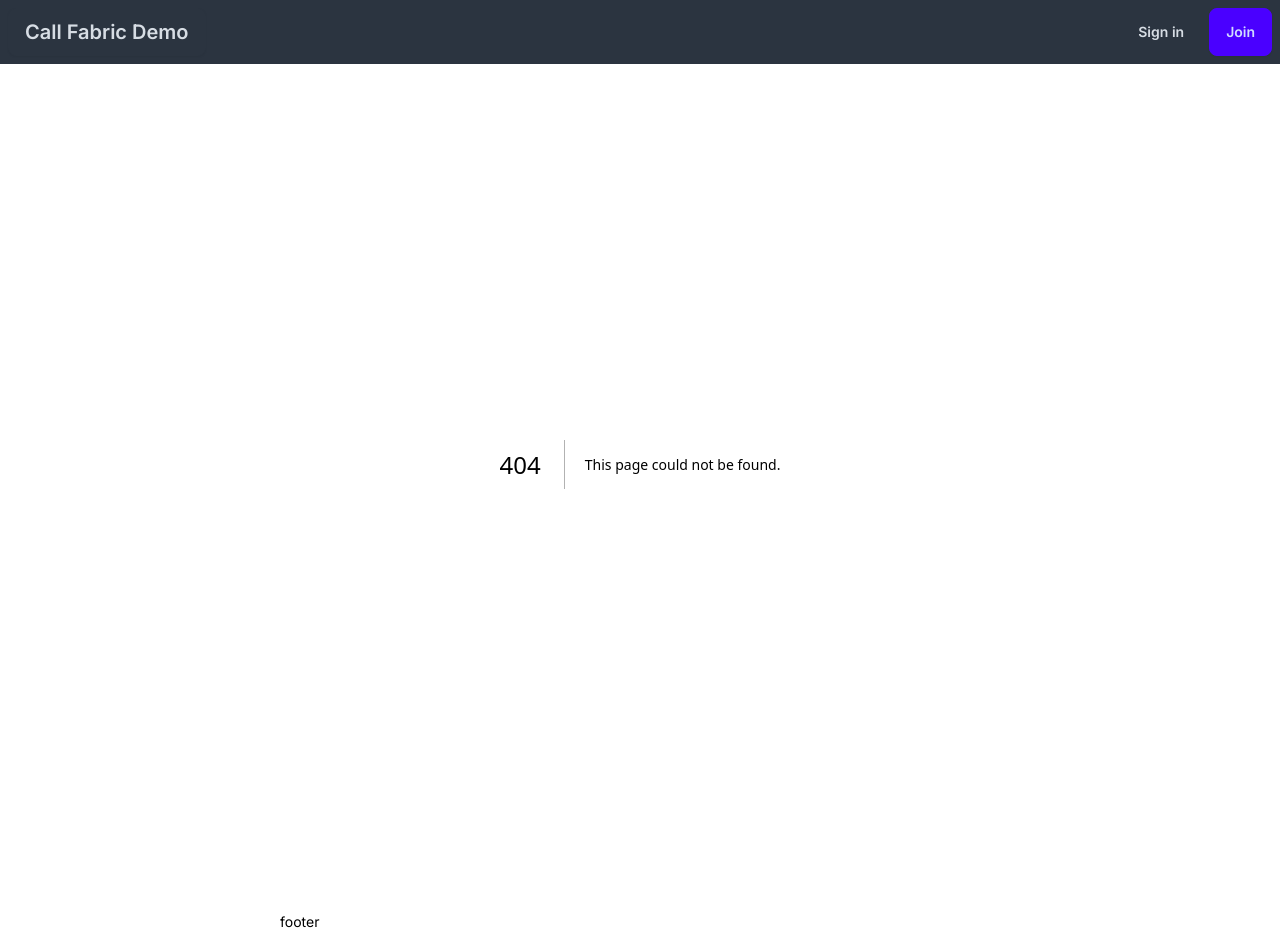
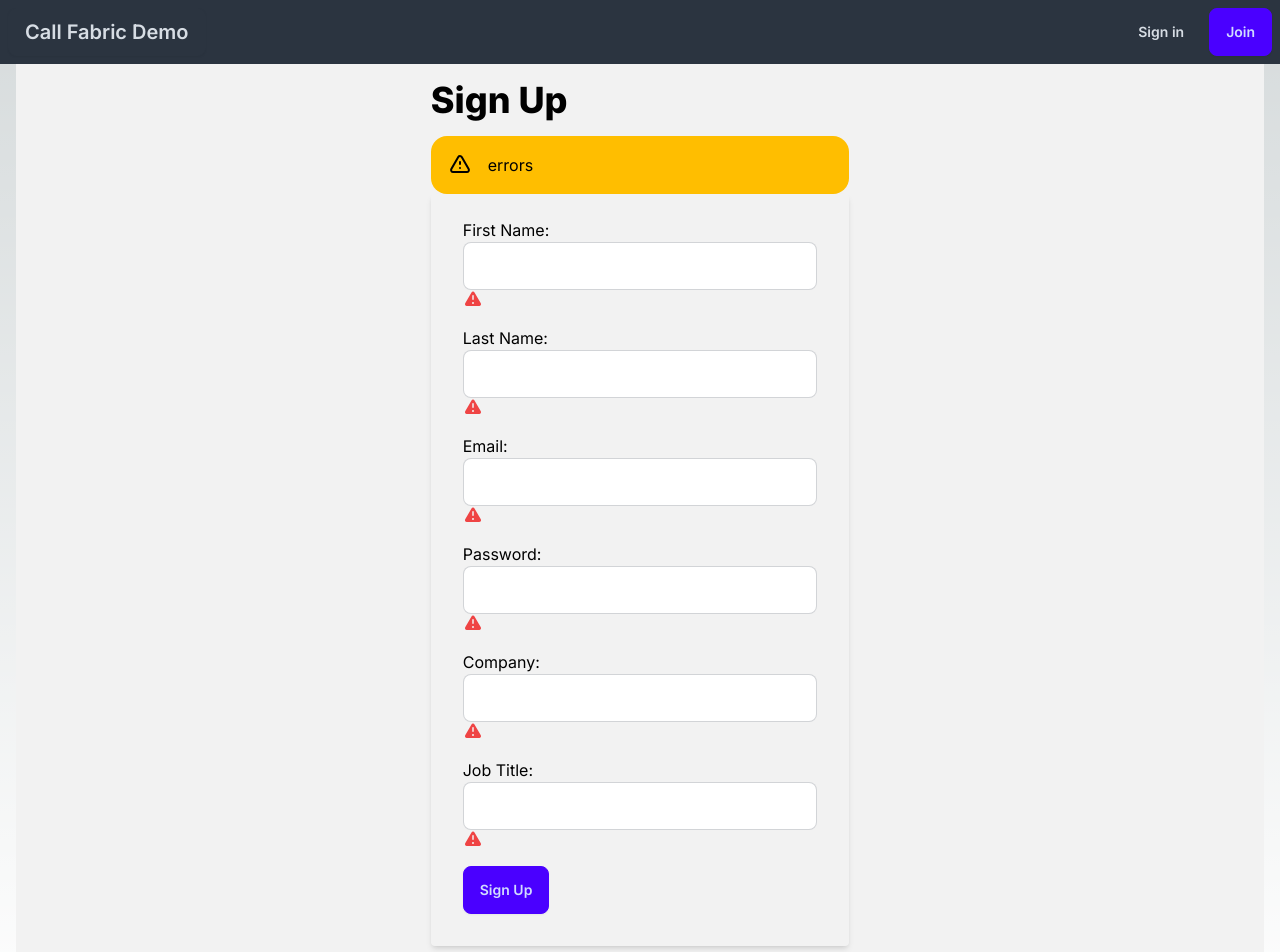
Before and after one commit to ryanwi/call-fabric-nextjs-example, a Next.js app: page /signup in a window 1280 px wide. Before the commit this address had no page. Shown: the top 952 px of the page. Built offline with nearby package versions, Linux system fonts and the light colour scheme.

Commit message:
feat: Initial signup page

```diff
--- /dev/null
+++ b/src/app/signup/page.tsx
@@ -0,0 +1,98 @@
+import { FormEvent } from 'react'
+
+export default function Page() {
+  async function onSubmit(event: FormEvent<HTMLFormElement>) {
+    event.preventDefault()
+
+    const formData = new FormData(event.currentTarget)
+  }
+
+  return (
+    <div className="hero min-h-screen bg-base-200">
+      <div className="hero-content">
+        <div className="max-w-md">
+          <h1 className="text-4xl mb-4 font-extrabold">Sign Up</h1>
+
+            <div role="alert" className="alert alert-warning">
+              <svg xmlns="http://www.w3.org/2000/svg" className="stroke-current shrink-0 h-6 w-6" fill="none" viewBox="0 0 24 24"><path stroke-linecap="round" stroke-linejoin="round" stroke-width="2" d="M12 9v2m0 4h.01m-6.938 4h13.856c1.54 0 2.502-1.667 1.732-3L13.732 4c-.77-1.333-2.694-1.333-3.464 0L3.34 16c-.77 1.333.192 3 1.732 3z" /></svg>
+              <span>errors</span>
+            </div>
+
+          <div>
+            <form method="POST" className="shadow-md rounded px-8 pt-6 pb-8 mb-4">
+              <div className="mb-4">
+                <label>
+                  First Name:
+                  <input name="firstName" type="text" required className="input input-bordered w-full" />
+                </label>
+                  <div className="text-red-500 flex items-center gap-2">
+                    <svg xmlns="http://www.w3.org/2000/svg" viewBox="0 0 20 20" fill="currentColor" className="w-5 h-5">
+                      <path fill-rule="evenodd" d="M8.485 2.495c.673-1.167 2.357-1.167 3.03 0l6.28 10.875c.673 1.167-.17 2.625-1.516 2.625H3.72c-1.347 0-2.189-1.458-1.515-2.625L8.485 2.495ZM10 5a.75.75 0 0 1 .75.75v3.5a.75.75 0 0 1-1.5 0v-3.5A.75.75 0 0 1 10 5Zm0 9a1 1 0 1 0 0-2 1 1 0 0 0 0 2Z" clip-rule="evenodd" />
+                    </svg>
+                  </div>
+              </div>
+              <div className="mb-4">
+                <label>
+                  Last Name:
+                  <input name="lastName" type="text" required className="input input-bordered w-full" />
+                </label>
+                  <div className="text-red-500 flex items-center gap-2">
+                    <svg xmlns="http://www.w3.org/2000/svg" viewBox="0 0 20 20" fill="currentColor" className="w-5 h-5">
+                      <path fill-rule="evenodd" d="M8.485 2.495c.673-1.167 2.357-1.167 3.03 0l6.28 10.875c.673 1.167-.17 2.625-1.516 2.625H3.72c-1.347 0-2.189-1.458-1.515-2.625L8.485 2.495ZM10 5a.75.75 0 0 1 .75.75v3.5a.75.75 0 0 1-1.5 0v-3.5A.75.75 0 0 1 10 5Zm0 9a1 1 0 1 0 0-2 1 1 0 0 0 0 2Z" clip-rule="evenodd" />
+                    </svg>
+                  </div>
+              </div>
+              <div className="mb-4">
+                <label>
+                  Email:
+                  <input name="email" type="email" required className="input input-bordered w-full" />
+                </label>
+                  <div className="text-red-500 flex items-center gap-2">
+                    <svg xmlns="http://www.w3.org/2000/svg" viewBox="0 0 20 20" fill="currentColor" className="w-5 h-5">
+                      <path fill-rule="evenodd" d="M8.485 2.495c.673-1.167 2.357-1.167 3.03 0l6.28 10.875c.673 1.167-.17 2.625-1.516 2.625H3.72c-1.347 0-2.189-1.458-1.515-2.625L8.485 2.495ZM10 5a.75.75 0 0 1 .75.75v3.5a.75.75 0 0 1-1.5 0v-3.5A.75.75 0 0 1 10 5Zm0 9a1 1 0 1 0 0-2 1 1 0 0 0 0 2Z" clip-rule="evenodd" />
+                    </svg>
+                  </div>
+              </div>
+              <div className="mb-4">
+                <label>
+                  Password:
+                  <input name="password" type="text" required className="input input-bordered w-full" />
+                </label>
+                  <div className="text-red-500 flex items-center gap-2">
+                    <svg xmlns="http://www.w3.org/2000/svg" viewBox="0 0 20 20" fill="currentColor" className="w-5 h-5">
+                      <path fill-rule="evenodd" d="M8.485 2.495c.673-1.167 2.357-1.167 3.03 0l6.28 10.875c.673 1.167-.17 2.625-1.516 2.625H3.72c-1.347 0-2.189-1.458-1.515-2.625L8.485 2.495ZM10 5a.75.75 0 0 1 .75.75v3.5a.75.75 0 0 1-1.5 0v-3.5A.75.75 0 0 1 10 5Zm0 9a1 1 0 1 0 0-2 1 1 0 0 0 0 2Z" clip-rule="evenodd" />
+                    </svg>
+                  </div>
+              </div>
+              <div className="mb-4">
+                <label>
+                  Company:
+                  <input name="companyName" type="text" className="input input-bordered w-full" />
+                </label>
+                  <div className="text-red-500 flex items-center gap-2">
+                    <svg xmlns="http://www.w3.org/2000/svg" viewBox="0 0 20 20" fill="currentColor" className="w-5 h-5">
+                      <path fill-rule="evenodd" d="M8.485 2.495c.673-1.167 2.357-1.167 3.03 0l6.28 10.875c.673 1.167-.17 2.625-1.516 2.625H3.72c-1.347 0-2.189-1.458-1.515-2.625L8.485 2.495ZM10 5a.75.75 0 0 1 .75.75v3.5a.75.75 0 0 1-1.5 0v-3.5A.75.75 0 0 1 10 5Zm0 9a1 1 0 1 0 0-2 1 1 0 0 0 0 2Z" clip-rule="evenodd" />
+                    </svg>
+                  </div>
+              </div>
+              <div className="mb-4">
+                <label>
+                  Job Title:
+                  <input name="jobTitle" type="text" className="input input-bordered w-full" />
+                </label>
+                  <div className="text-red-500 flex items-center gap-2">
+                    <svg xmlns="http://www.w3.org/2000/svg" viewBox="0 0 20 20" fill="currentColor" className="w-5 h-5">
+                      <path fill-rule="evenodd" d="M8.485 2.495c.673-1.167 2.357-1.167 3.03 0l6.28 10.875c.673 1.167-.17 2.625-1.516 2.625H3.72c-1.347 0-2.189-1.458-1.515-2.625L8.485 2.495ZM10 5a.75.75 0 0 1 .75.75v3.5a.75.75 0 0 1-1.5 0v-3.5A.75.75 0 0 1 10 5Zm0 9a1 1 0 1 0 0-2 1 1 0 0 0 0 2Z" clip-rule="evenodd" />
+                    </svg>
+                  </div>
+              </div>
+              <div className="">
+                <button type="submit" className="btn btn-primary">Sign Up</button>
+              </div>
+            </form>
+          </div>
+        </div>
+      </div>
+    </div>
+  )
+}
```
